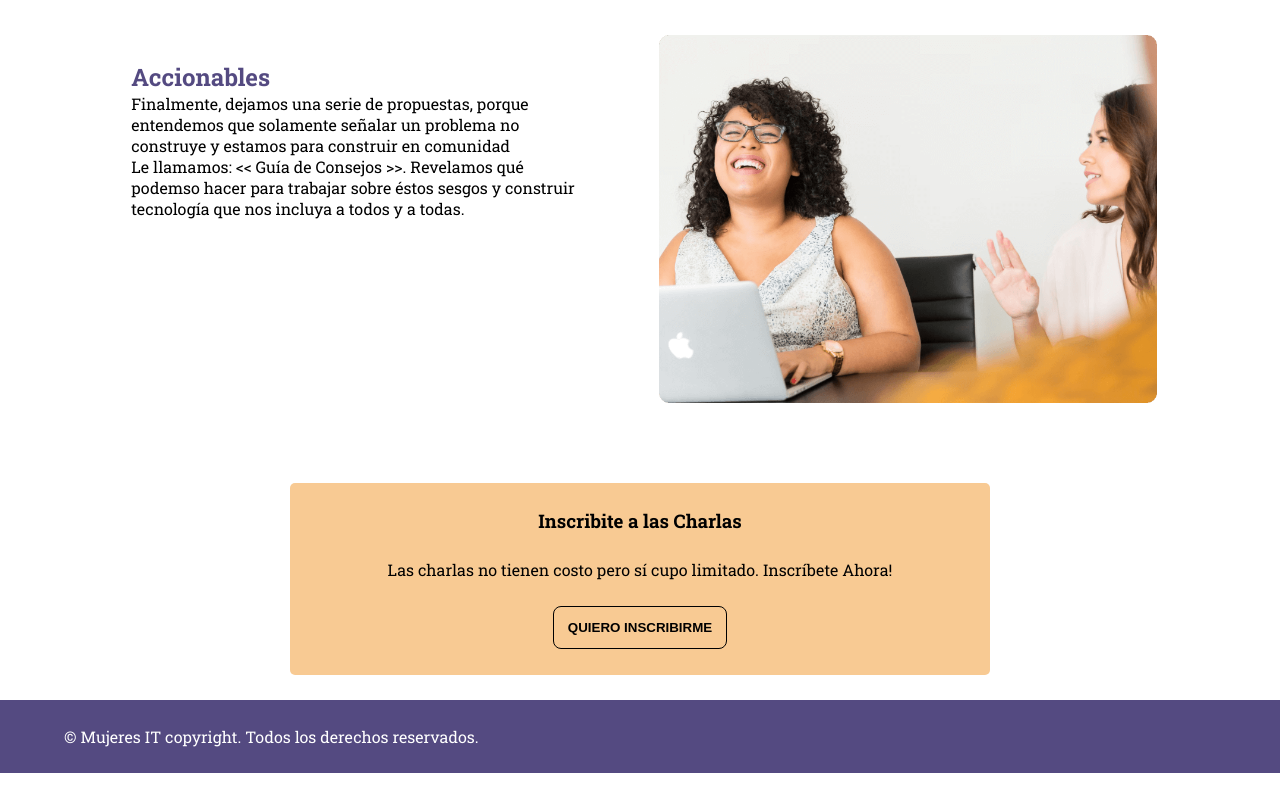
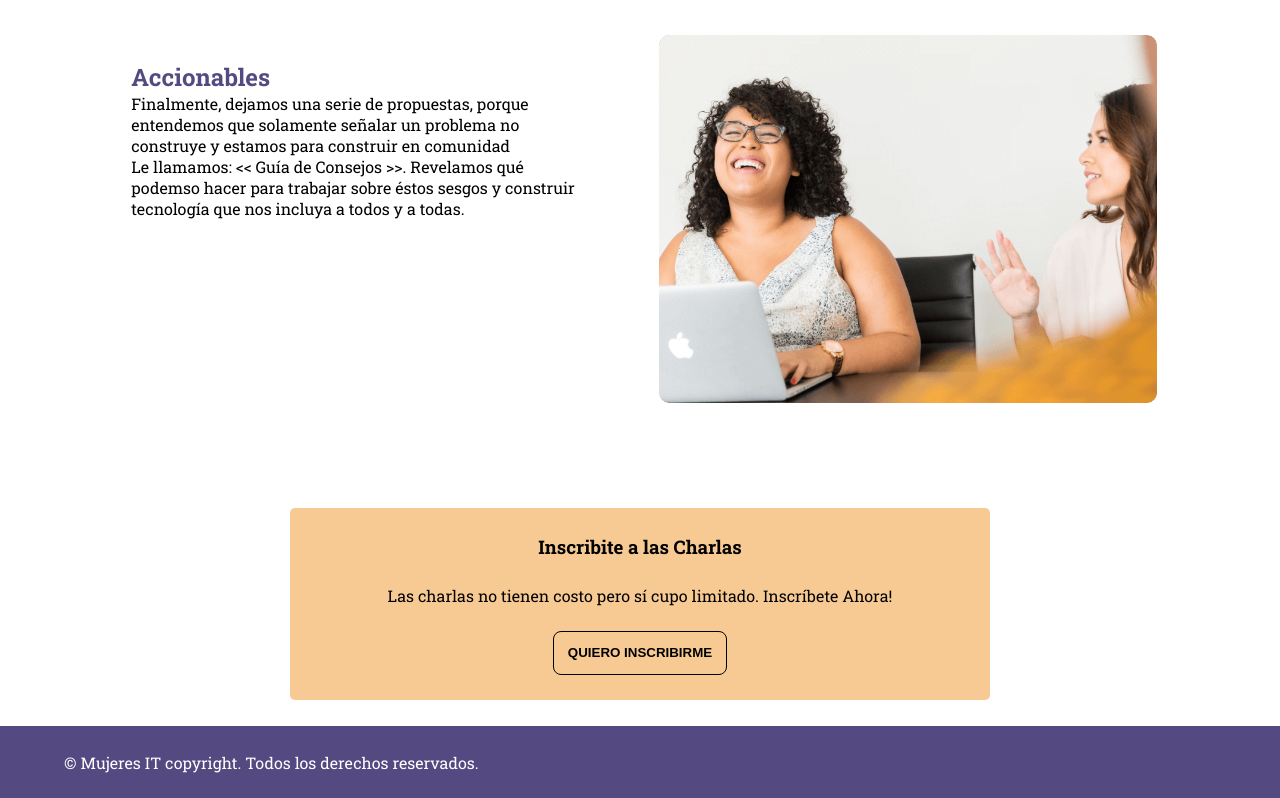
Before and after one commit to Michellefsd/desafio_1, a plain HTML site: page index.html in a window 1280 px wide. Shown: the part 771-1569 px from the top of the page. Before the commit the page ends 1544 px from the top, so only its background shows below. Drawn offline with Linux system fonts and the light colour scheme.

Commit message:
corrigiendo un margin desconfigurando en .enroll

```diff
--- a/styles.css
+++ b/styles.css
@@ -163,7 +163,7 @@ para que luego de ese tipo de dispositivos se modifique su despliegue */
 @media (min-width: 480px) {
     .enroll {
         border-radius: 5px;
-        margin: 0 6em;
+        margin: var(--mini) 6em 0;
         padding: var(--mini);
     }
 }
```
